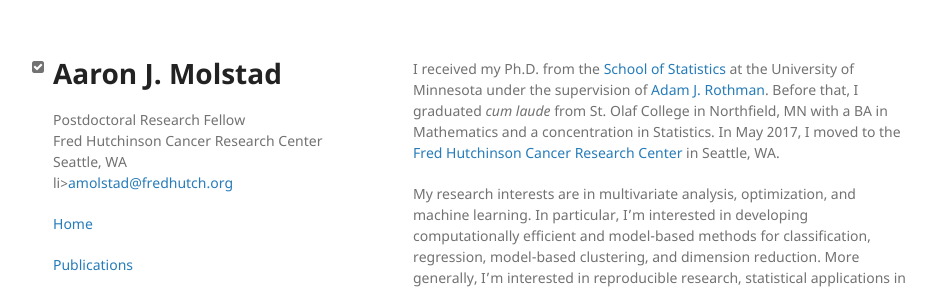
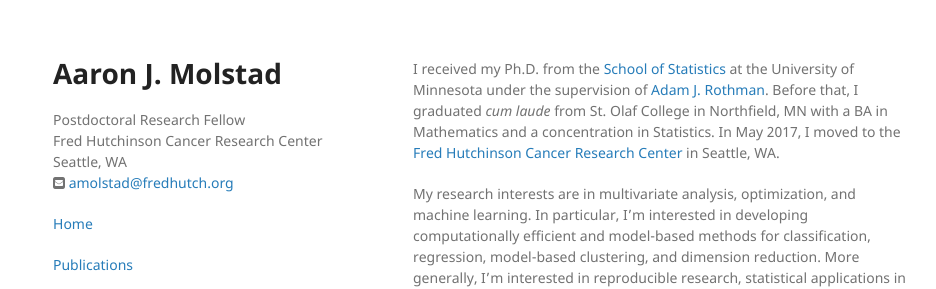
Before and after one commit to ajmolstad/ajmolstad.github.io, a Jekyll site: the page built from index.md, in a window 1280 px wide. Shown: the top 289 px of the page, without its empty margins (157-1093 px from the left). Built offline with Jekyll 4.4.1, drawn with Linux system fonts in a browser that asks for light colours.

Commit message:
fix icon

```diff
--- a/_layouts/default.html
+++ b/_layouts/default.html
@@ -19,7 +19,7 @@
         <p>{{ site.description | default: site.github.project_tagline }}<br>
         {{ site.affiliation | default: site.github.project_tagline }}<br>
         {{ site.location | default: site.github.project_tagline }}<br>
-        li><i class="fa-li fa fa-check-square"></i><a href="mailto:amolstad@fredhutch.org" target="_top">amolstad@fredhutch.org</a>
+       <i class="fa fa-envelope-square"></i> <a href="mailto:amolstad@fredhutch.org" target="_top">amolstad@fredhutch.org</a>
         </p>
 
            <p class="view"><a href="{{ site.url }}/index.html"> Home </a></p>
```
